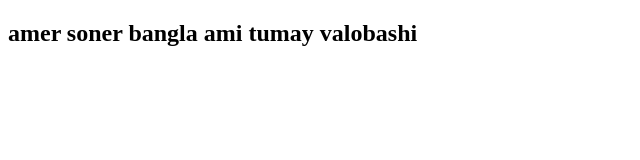
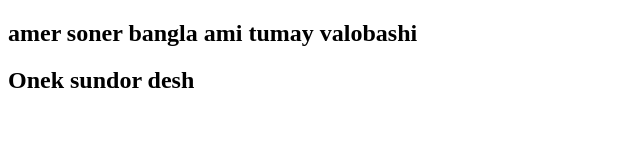
Before and after one commit to Khalek6099/amader-desh, a plain HTML site: page index.html in a window 1280 px wide. Shown: the whole page, without its empty margins (0-640 px from the left). Drawn offline with Linux system fonts and the light colour scheme.

Commit message:
add a line

```diff
--- a/index.html
+++ b/index.html
@@ -7,5 +7,6 @@
 </head>
 <body>
     <h2>amer soner bangla ami tumay valobashi</h2>
+    <h2>Onek sundor desh</h2>
 </body>
 </html>
```
